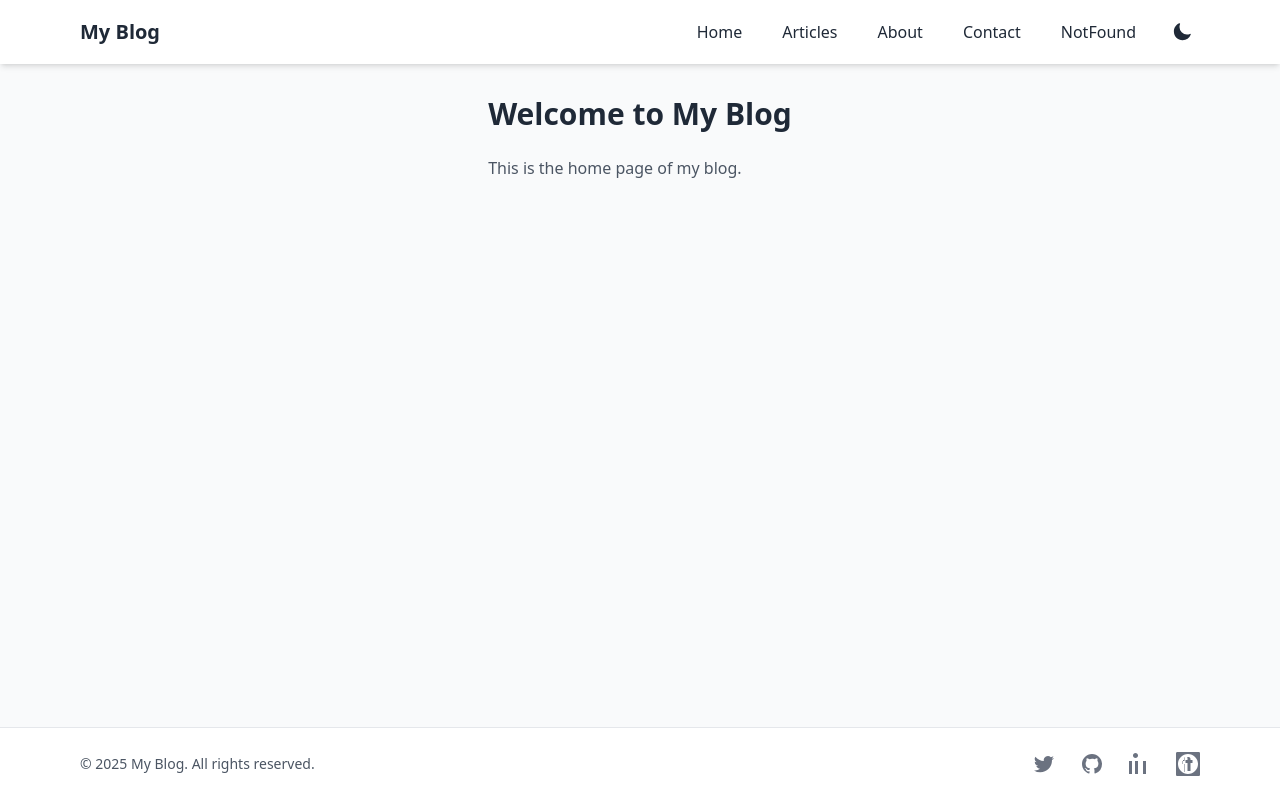
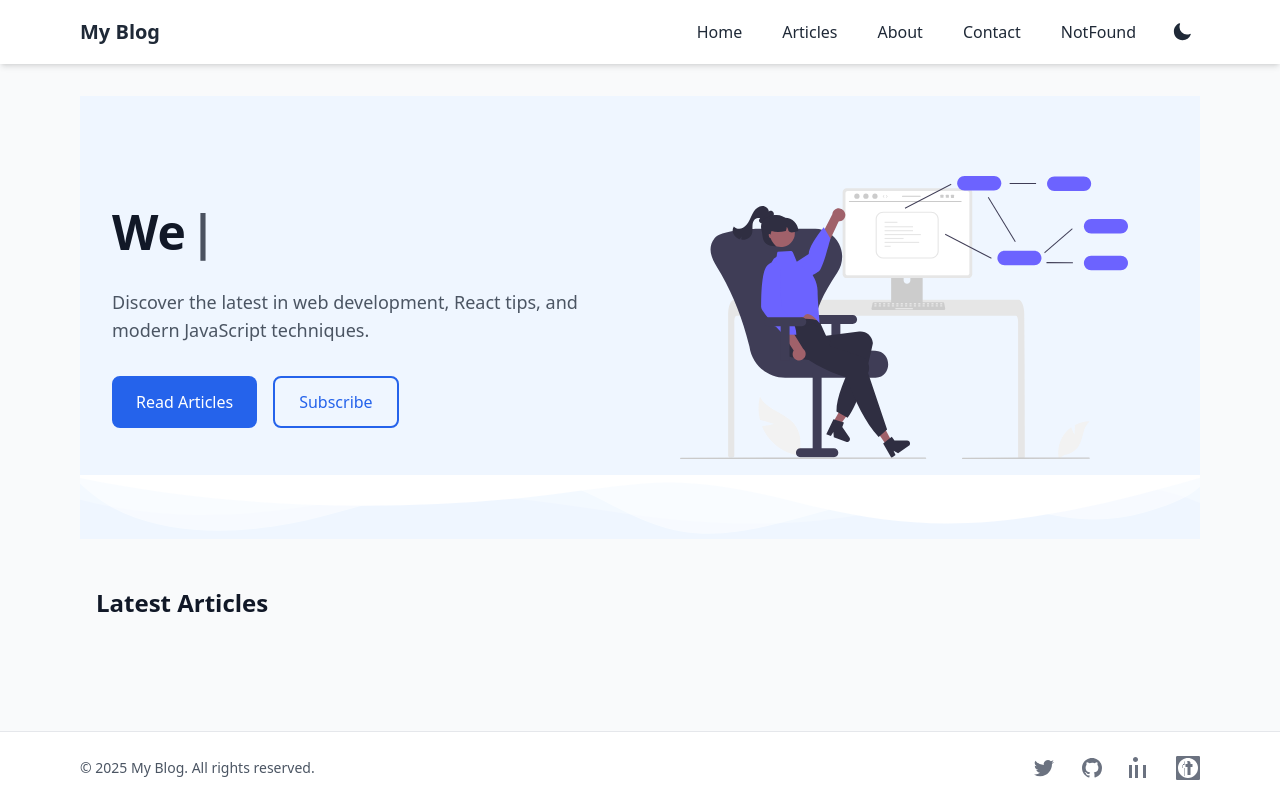
Before and after one commit to AbdirashidHaji/ABLOG, a React (Vite) app in the folder my-blog/: page / in a window 1280 px wide. Built offline with nearby package versions, Linux system fonts and the light colour scheme.

Commit message:
feat: add typewriter effect to hero heading

```diff
--- /dev/null
+++ b/my-blog/src/components/Hero.jsx
@@ -0,0 +1,83 @@
+import { useTheme } from '../context/ThemeContext'
+import useTypewriter from '../hook/useTypewriter'
+
+const Hero = () => {
+  const { darkMode } = useTheme()
+  const typewriterText = useTypewriter([
+    'Welcome to My Tech Blog',
+    'Learn React Tips',
+    'Master JavaScript',
+    'Build Awesome Stuff'
+  ], {
+    typingSpeed: 100,
+    deletingSpeed: 50,
+    delayBetweenTexts: 2000
+  })
+
+  return (
+    <section className={`relative py-20 ${darkMode ? 'bg-gray-800' : 'bg-blue-50'}`}>
+      <div className="max-w-6xl mx-auto px-4 sm:px-6 lg:px-8 flex flex-col md:flex-row items-center">
+        {/* Text Content */}
+        <div className="md:w-1/2 mb-10 md:mb-0">
+          <h1 className="text-4xl md:text-5xl font-bold text-gray-900 dark:text-white mb-4 min-h-[4rem]">
+            {typewriterText}
+            <span className="ml-1 animate-pulse">|</span>
+          </h1>
+          <p className="text-lg text-gray-600 dark:text-gray-300 mb-8">
+            Discover the latest in web development, React tips, and modern JavaScript techniques.
+          </p>
+          <div className="flex flex-col sm:flex-row gap-4">
+            <button
+              className="bg-blue-600 hover:bg-blue-700 text-white px-6 py-3 rounded-lg transition duration-300"
+              onClick={() => window.location.href = '/articles'}
+            >
+              Read Articles
+            </button>
+            <button
+              className="border-2 border-blue-600 text-blue-600 dark:text-blue-400 dark:border-blue-400 px-6 py-3 rounded-lg hover:bg-blue-50 dark:hover:bg-gray-700 transition duration-300"
+              onClick={() => document.getElementById('newsletter').scrollIntoView()}
+            >
+              Subscribe
+            </button>
+          </div>
+        </div>
+
+        {/* Image/Illustration */}
+        <div className="md:w-1/2 flex justify-center mt-10 md:mt-0">
+          <img
+            src={darkMode ? "/hero-dark.svg" : "/hero-light.svg"}
+            alt="Blog illustration"
+            className="w-full max-w-md transition-opacity duration-500"
+            loading="lazy"
+          />
+        </div>
+      </div>
+
+      {/* Wave Divider */}
+      <div className="absolute bottom-0 left-0 right-0 overflow-hidden">
+        <svg
+          viewBox="0 0 1200 120"
+          preserveAspectRatio="none"
+          className={`w-full h-16 ${darkMode ? 'text-gray-900' : 'text-white'}`}
+        >
+          <path
+            d="M0,0V46.29c47.79,22.2,103.59,32.17,158,28,70.36-5.37,136.33-33.31,206.8-37.5C438.64,32.43,512.34,53.67,583,72.05c69.27,18,138.3,24.88,209.4,13.08,36.15-6,69.85-17.84,104.45-29.34C989.49,25,1113-14.29,1200,52.47V0Z"
+            fill="currentColor"
+            opacity=".25"
+          ></path>
+          <path
+            d="M0,0V15.81C13,36.92,27.64,56.86,47.69,72.05,99.41,111.27,165,111,224.58,91.58c31.15-10.15,60.09-26.07,89.67-39.8,40.92-19,84.73-46,130.83-49.67,36.26-2.85,70.9,9.42,98.6,31.56,31.77,25.39,62.32,62,103.63,73,40.44,10.79,81.35-6.69,119.13-24.28s75.16-39,116.92-43.05c59.73-5.85,113.28,22.88,168.9,38.84,30.2,8.66,59,6.17,87.09-7.5,22.43-10.89,48-26.93,60.65-49.24V0Z"
+            fill="currentColor"
+            opacity=".5"
+          ></path>
+          <path
+            d="M0,0V5.63C149.93,59,314.09,71.32,475.83,42.57c43-7.64,84.23-20.12,127.61-26.46,59-8.63,112.48,12.24,165.56,35.4C827.93,77.22,886,95.24,951.2,90c86.53-7,172.46-45.71,248.8-84.81V0Z"
+            fill="currentColor"
+          ></path>
+        </svg>
+      </div>
+    </section>
+  )
+}
+
+export default Hero
--- /dev/null
+++ b/my-blog/src/hook/useTypewriter.js
@@ -0,0 +1,53 @@
+import { useState, useEffect } from 'react'
+
+export default function useTypewriter(texts, {
+  typingSpeed = 150,
+  deletingSpeed = 50,
+  delayBetweenTexts = 2000
+} = {}) {
+  const [displayText, setDisplayText] = useState('')
+  const [isDeleting, setIsDeleting] = useState(false)
+  const [currentTextIndex, setCurrentTextIndex] = useState(0)
+
+  useEffect(() => {
+    const currentText = texts[currentTextIndex]
+
+    const handleTyping = () => {
+      if (!isDeleting) {
+        // Typing logic
+        if (displayText.length < currentText.length) {
+          setDisplayText(currentText.substring(0, displayText.length + 1))
+        } else {
+          // Start deleting after delay
+          setTimeout(() => setIsDeleting(true), delayBetweenTexts)
+        }
+      } else {
+        // Deleting logic
+        if (displayText.length > 0) {
+          setDisplayText(displayText.substring(0, displayText.length - 1))
+        } else {
+          setIsDeleting(false)
+          // Move to next text or loop back
+          setCurrentTextIndex((prev) => (prev + 1) % texts.length)
+        }
+      }
+    }
+
+    const timer = setTimeout(
+      handleTyping,
+      isDeleting ? deletingSpeed : typingSpeed
+    )
+
+    return () => clearTimeout(timer)
+  }, [
+    displayText,
+    currentTextIndex,
+    isDeleting,
+    texts,
+    typingSpeed,
+    deletingSpeed,
+    delayBetweenTexts
+  ])
+
+  return displayText
+}
--- a/my-blog/src/index.css
+++ b/my-blog/src/index.css
@@ -1,3 +1,12 @@
 @tailwind base;
 @tailwind components;
 @tailwind utilities;
+
+@keyframes typewriter-cursor {
+    0%, 100% { opacity: 1; }
+    50% { opacity: 0; }
+  }
+
+  .animate-typewriter-cursor {
+    animation: typewriter-cursor 1s infinite;
+  }
--- a/my-blog/src/pages/Home.jsx
+++ b/my-blog/src/pages/Home.jsx
@@ -1,12 +1,16 @@
-export default function Home() {
-    return (
-      <div>
-        <h1 className="text-3xl font-bold text-gray-800 dark:text-white mb-6">
-          Welcome to My Blog
-        </h1>
-        <p className="text-gray-600 dark:text-gray-300">
-          This is the home page of my blog.
-        </p>
+import Hero from '../components/Hero'
+const Home = () => {
+  return (
+    <div>
+      <Hero />
+      <div className="max-w-6xl mx-auto px-4 py-12">
+        <h2 className="text-2xl font-bold text-gray-900 dark:text-white mb-8">
+          Latest Articles
+        </h2>
+        {/* Post previews will go here tomorrow */}
       </div>
-    )
-  }
+    </div>
+  )
+}
+
+export default Home
```
Also changed, not shown: my-blog/public/hero-dark.svg (added), my-blog/public/hero-light.svg (added).
